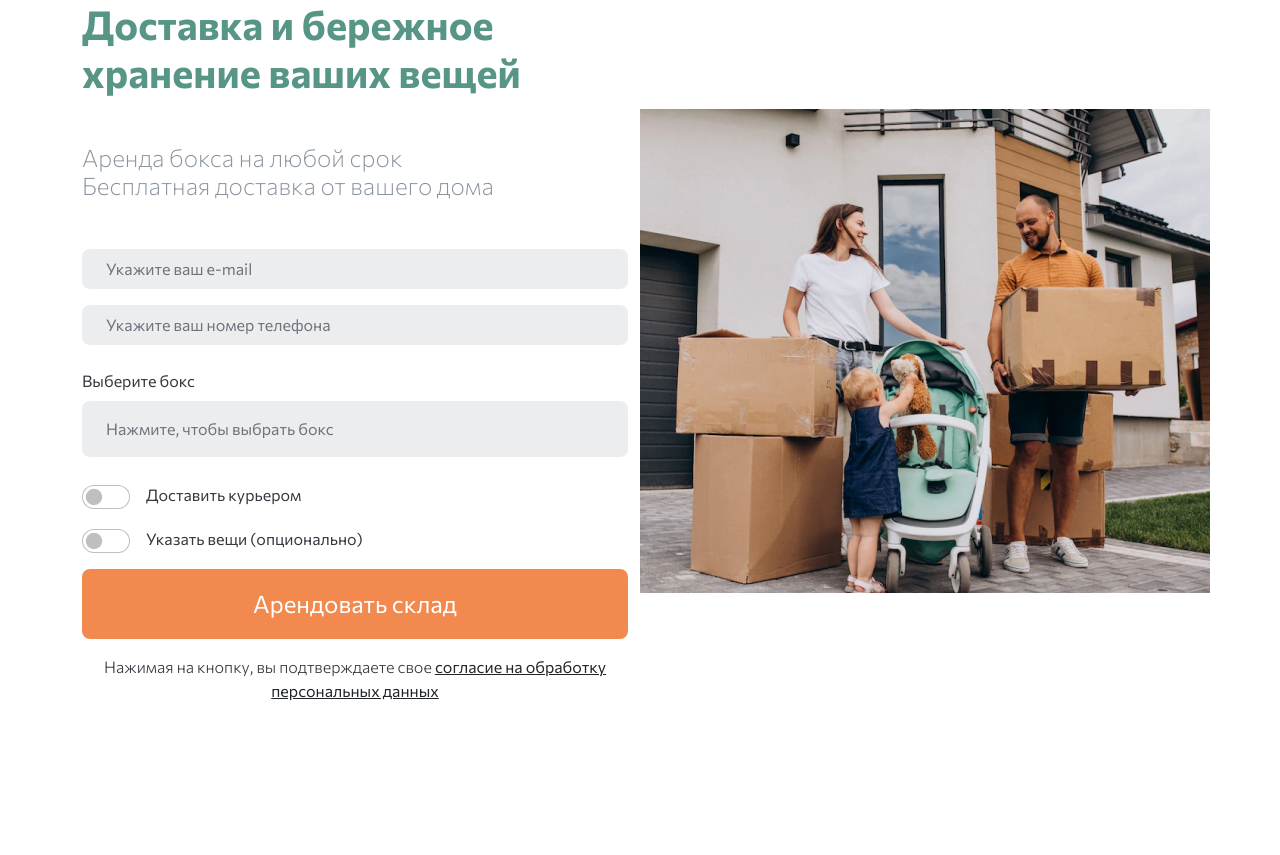
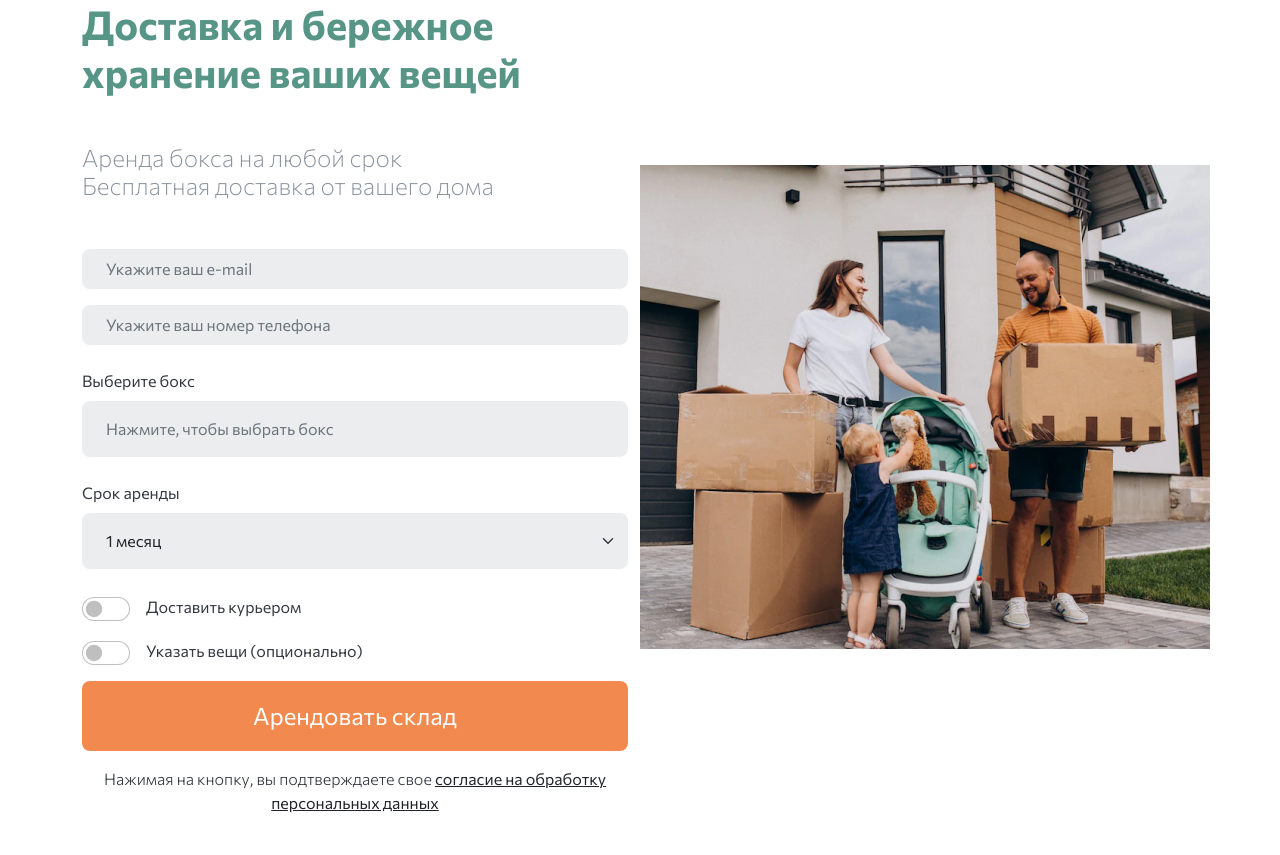
Before and after one commit to svillors/selfstorage, a Django app: page /boxes/ in a window 1280 px wide. Shown: the part 162-1017 px from the top of the page. Run offline with Django 5.2, Linux system fonts and the light colour scheme; data that the repository does not hold is empty.

Commit message:
Create Order in boxes/

```diff
--- a/self_storage/urls.py
+++ b/self_storage/urls.py
@@ -32,6 +32,7 @@ urlpatterns = [
     path('logout/', views.logout_view, name='logout'),
     path('promo/<slug:slug>/', tracked_redirect, name='tracked_redirect'),
     path('qr_code/', views.qr_code, name='qr_code'),
+    path('create_order', views.create_order, name='create_order')
 ]
 
 
--- a/templates/boxes.html
+++ b/templates/boxes.html
@@ -78,15 +78,25 @@
 		  <h4 class="fw-lighter SelfStorage_grey mb-5">
 			Аренда бокса на любой срок<br>Бесплатная доставка от вашего дома
 		  </h4>
-		  <form>
-			  <input type="email" required name="email" class="form-control border-8 mb-3 py-2 px-4 border-0 fs_20 SelfStorage__bg_lightgrey" placeholder="Укажите ваш e-mail" value="{{ request.user.email }}">
+		  <form method="post" action="{% url 'create_order' %}">
+			{% csrf_token %}
+			  <input type="email" required name="email" class="form-control border-8 mb-3 py-2 px-4 border-0 fs_20 SelfStorage__bg_lightgrey" placeholder="Укажите ваш e-mail" required value="{{ request.user.email }}">
 
-			  <input type="tel" required name="phone" class="form-control border-8 mb-4 py-2 px-4 border-0 fs_20 SelfStorage__bg_lightgrey" placeholder="Укажите ваш номер телефона" value="{{ request.user.profile.phone }}">
+			  <input type="tel" required name="phone" class="form-control border-8 mb-4 py-2 px-4 border-0 fs_20 SelfStorage__bg_lightgrey" placeholder="Укажите ваш номер телефона" required value="{{ request.user.profile.phone }}">
 
 			  <div class="mb-4">
 				  <label for="selectedBox" class="form-label fs_20">Выберите бокс</label>
 				  <input type="text" id="selectedBox" name="selected_box" class="form-control border-8 py-3 px-4 border-0 fs_20 SelfStorage__bg_lightgrey"
 						 placeholder="Нажмите, чтобы выбрать бокс" readonly style="cursor: pointer;">
+			  </div>
+
+			  <div class="mb-4">
+				<label for="rentalPeriod" class="form-label fs_20">Срок аренды</label>
+				<select id="rentalPeriod" name="rental_period" class="form-select border-8 py-3 px-4 border-0 fs_20 SelfStorage__bg_lightgrey">
+				  <option value="1">1 месяц</option>
+				  <option value="6">6 месяцев</option>
+				  <option value="12">1 год</option>
+				</select>
 			  </div>
 
 			  <div class="form-check form-switch mb-3 d-flex align-items-center gap-3">
@@ -265,7 +275,7 @@
 							 id="pills-all-{{ warehouse.id }}"
 							 role="tabpanel" aria-labelledby="pills-all-tab-{{ warehouse.id }}">
                             {% for box in warehouse.boxes.all %}
-                                <a href="#" class="row text-decoration-none py-3 px-4 mt-5 SelfStorage__boxlink">
+                                <a href="#" class="row text-decoration-none py-3 px-4 mt-5 SelfStorage__boxlink" data-box-name="{{ box.name }}">
                                     <div class="col-12 col-md-4 col-lg-3 d-flex justify-content-center align-items-center">
                                         <span class="SelfStorage_green fs_24 me-2">{{ box.floor }} эт.</span>
                                         <span class="fs_24">№{{ box.name }}</span>
@@ -292,7 +302,7 @@
 							role="tabpanel" aria-labelledby="pills-to3-tab-{{ warehouse.id }}">
                             {% for box in warehouse.boxes.all %}
                                 {% if box.box_size == 'До 3 м²' %}
-                                    <a href="#" class="row text-decoration-none py-3 px-4 mt-5 SelfStorage__boxlink">
+                                    <a href="#" class="row text-decoration-none py-3 px-4 mt-5 SelfStorage__boxlink" data-box-name="{{ box.name }}">
                                         <div class="col-12 col-md-4 col-lg-3 d-flex justify-content-center align-items-center">
                                             <span class="SelfStorage_green fs_24 me-2">{{ box.floor }} эт.</span>
                                             <span class="fs_24">№{{ box.name }}</span>
@@ -320,7 +330,7 @@
 						role="tabpanel" aria-labelledby="pills-to10-tab-{{ warehouse.id }}">
                             {% for box in warehouse.boxes.all %}
                                 {% if box.box_size == 'До 10 м²' %}
-                                    <a href="#" class="row text-decoration-none py-3 px-4 mt-5 SelfStorage__boxlink">
+                                    <a href="#" class="row text-decoration-none py-3 px-4 mt-5 SelfStorage__boxlink" data-box-name="{{ box.name }}">
                                         <div class="col-12 col-md-4 col-lg-3 d-flex justify-content-center align-items-center">
                                             <span class="SelfStorage_green fs_24 me-2">{{ box.floor }} эт.</span>
                                             <span class="fs_24">№{{ box.name }}</span>
@@ -348,7 +358,7 @@
 							role="tabpanel" aria-labelledby="pills-from10-tab-{{ warehouse.id }}">
                             {% for box in warehouse.boxes.all %}
                                 {% if box.box_size == 'От 10 м²' %}
-                                    <a href="#" class="row text-decoration-none py-3 px-4 mt-5 SelfStorage__boxlink">
+                                    <a href="#" class="row text-decoration-none py-3 px-4 mt-5 SelfStorage__boxlink" data-box-name="{{ box.name }}">
                                         <div class="col-12 col-md-4 col-lg-3 d-flex justify-content-center align-items-center">
                                             <span class="SelfStorage_green fs_24 me-2">{{ box.floor }} эт.</span>
                                             <span class="fs_24">№{{ box.name }}</span>
@@ -439,6 +449,17 @@
 	itemsToggle.addEventListener('change', () => {
 	  itemsField.style.display = itemsToggle.checked ? 'block' : 'none';
 	});
+
+</script>
+<script>
+	const boxLinks = document.querySelectorAll('.SelfStorage__boxlink');
+boxLinks.forEach(el => {
+    el.addEventListener('click', function(e) {
+        e.preventDefault();
+        const boxName = el.dataset.boxName;
+        document.getElementById('selectedBox').value = boxName;
+    });
+});
 </script>
 </body>
 </html>
--- a/warehouse_app/views.py
+++ b/warehouse_app/views.py
@@ -1,8 +1,10 @@
 from django.shortcuts import render, redirect
 from django.contrib.auth import login, authenticate, logout
 from django.contrib.auth.decorators import login_required
+from dateutil.relativedelta import relativedelta
+from django.utils.timezone import now
 from django.contrib.auth.models import User
-from warehouse_app.models import Warehouse, Profile
+from warehouse_app.models import Warehouse, Profile, Order, Box
 from .forms import RegisterForm, LoginForm, ProfileForm
 
 
@@ -117,3 +119,27 @@ def profile_view(request):
 def qr_code(request):
     order = request.order
     return render(request, 'qr_code.html', {'qr_code': order.qr_code.url})
+
+
+def create_order(request):
+    email = request.POST.get('email')
+    user = User.objects.get(email=email)
+    phone = request.POST.get('phone')
+    selected_box = request.POST.get('selected_box')
+    box = Box.objects.filter(name=selected_box).first()
+    address = request.POST.get('address') or None
+    items = request.POST.get('items') or None
+
+    rental_period = int(request.POST.get('rental_period', 1))
+    date_end = now().date() + relativedelta(months=rental_period)
+
+    Order.objects.create(
+        customer=user,
+        box=box,
+        address=address,
+        items=items,
+        date_end=date_end,
+        phone=phone
+    )
+
+    return redirect('index')
```
